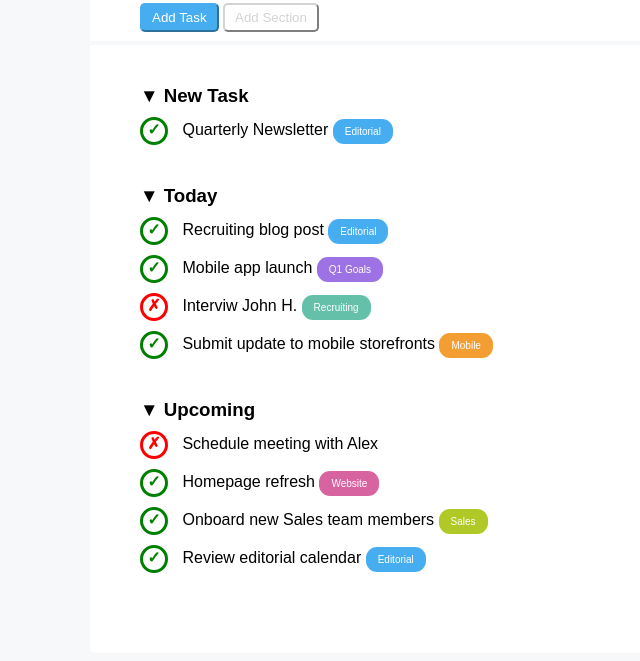
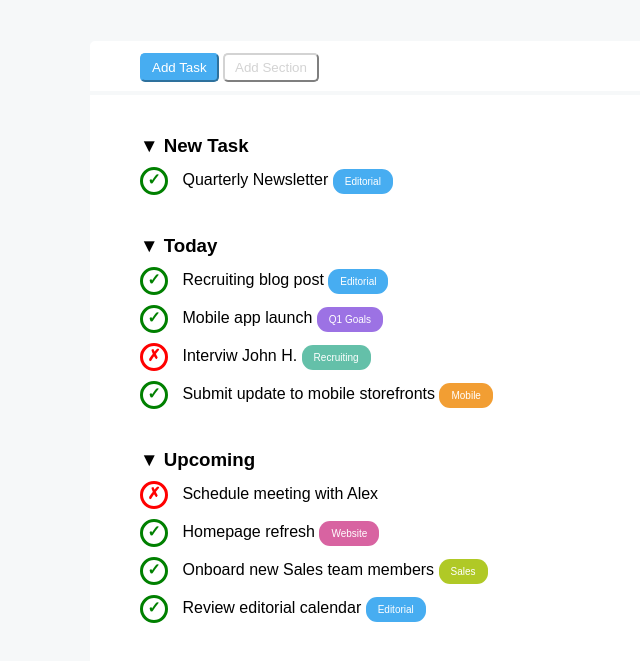
Before and after one commit to mattia-dev/html-css-toboolist, a plain HTML site: page index.html in a window 1280 px wide. Shown: the part 85-746 px from the top of the page, without its empty margins (0-640 px from the left). Drawn offline with Linux system fonts and the light colour scheme.

Commit message:
w3c validated

```diff
--- a/css/style.css
+++ b/css/style.css
@@ -6,13 +6,13 @@
 
 body {
     font-family: Arial, Helvetica, sans-serif;
+    background-color: #f6f8f9;
 }
 
 header {
     height: 76px;
     background-color: white;
 }
-
 
 #logo-boolean {
     vertical-align: middle;
@@ -27,15 +27,10 @@ header {
     line-height: 76px;
 }
 
-main {
-    height: 1000px;
-    background-color: #f6f8f9;
-}
-
 .new-activity {
     background-color: white;
     margin: auto;
-    /* margin-top: 10px; */
+    margin-top: 50px;
     width: 1100px;
     height: 50px;
     border-radius: 5px 5px 0px 0px;
@@ -65,7 +60,6 @@ main {
     background-color: white;
     margin: auto;
     margin-top: 4px;
-    /* margin-top: 50px; */
     width: 1100px;
     border-radius: 0px 0px 5px 5px;
     padding-left: 50px;
@@ -77,7 +71,7 @@ main {
 }
 
 .upcoming-task {
-    padding-bottom: 80px;
+    padding-bottom: 50px;
 }
 
 ul {
```
